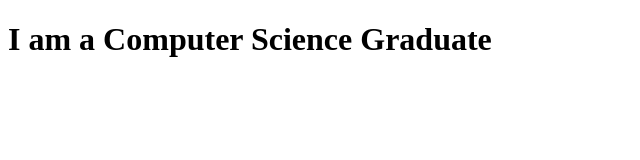
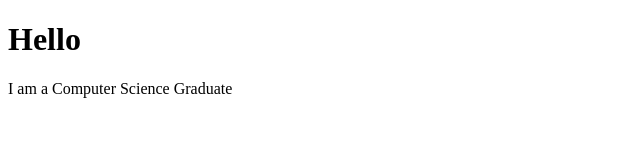
Before and after one commit to G123by/G123by.github.io, a plain HTML site: page index.html in a window 1280 px wide. Shown: the whole page, without its empty margins (0-640 px from the left). Drawn offline with Linux system fonts and the light colour scheme.

Commit message:
Update heading and add introductory paragraph

```diff
--- a/index.html
+++ b/index.html
@@ -4,6 +4,7 @@
   <title>My Portfolio</title>
 </head>
 <body>
-  <h1>I am a Computer Science Graduate</h1>
+  <h1>Hello</h1>
+  <p>I am a Computer Science Graduate</p>
 </body>
 </html>
```
